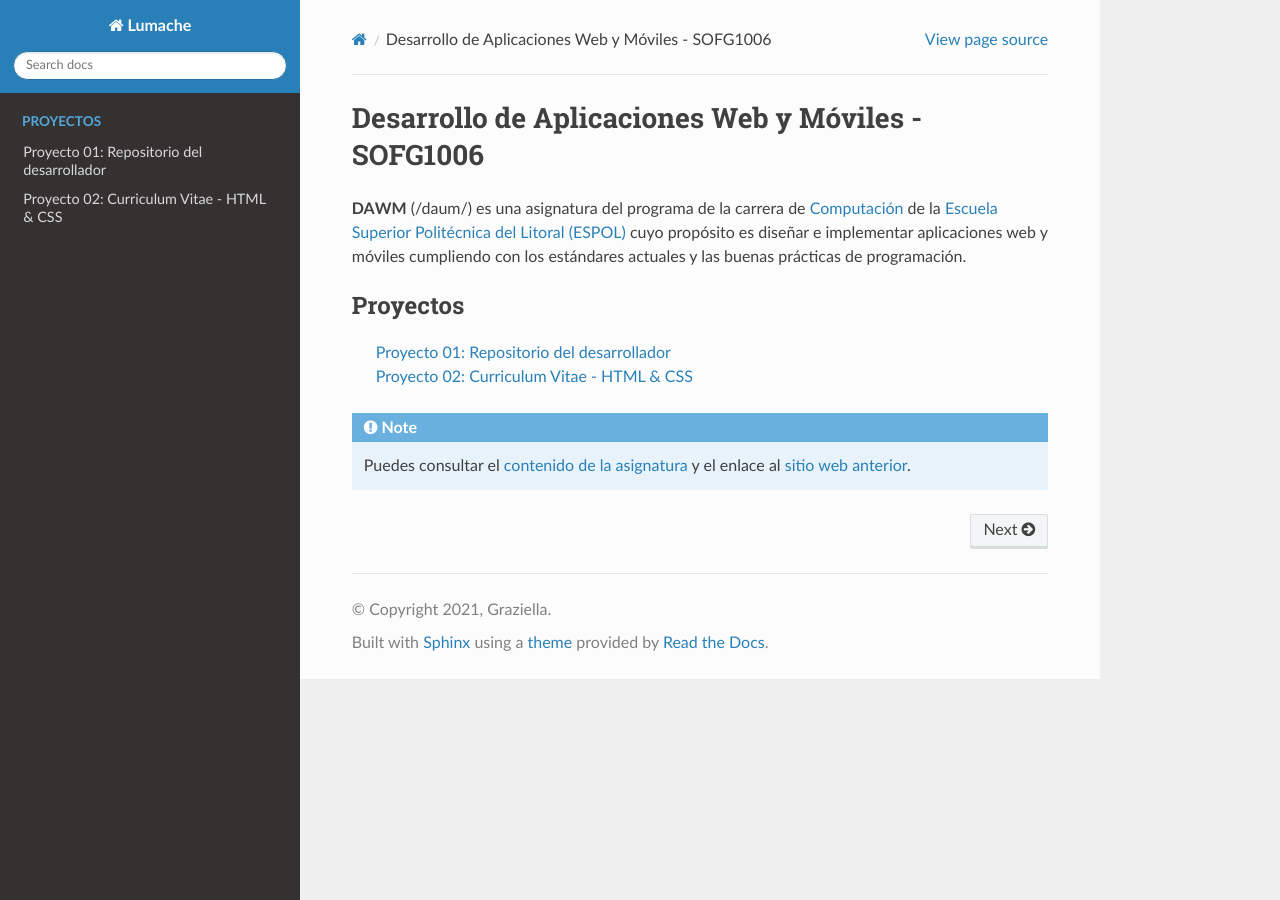
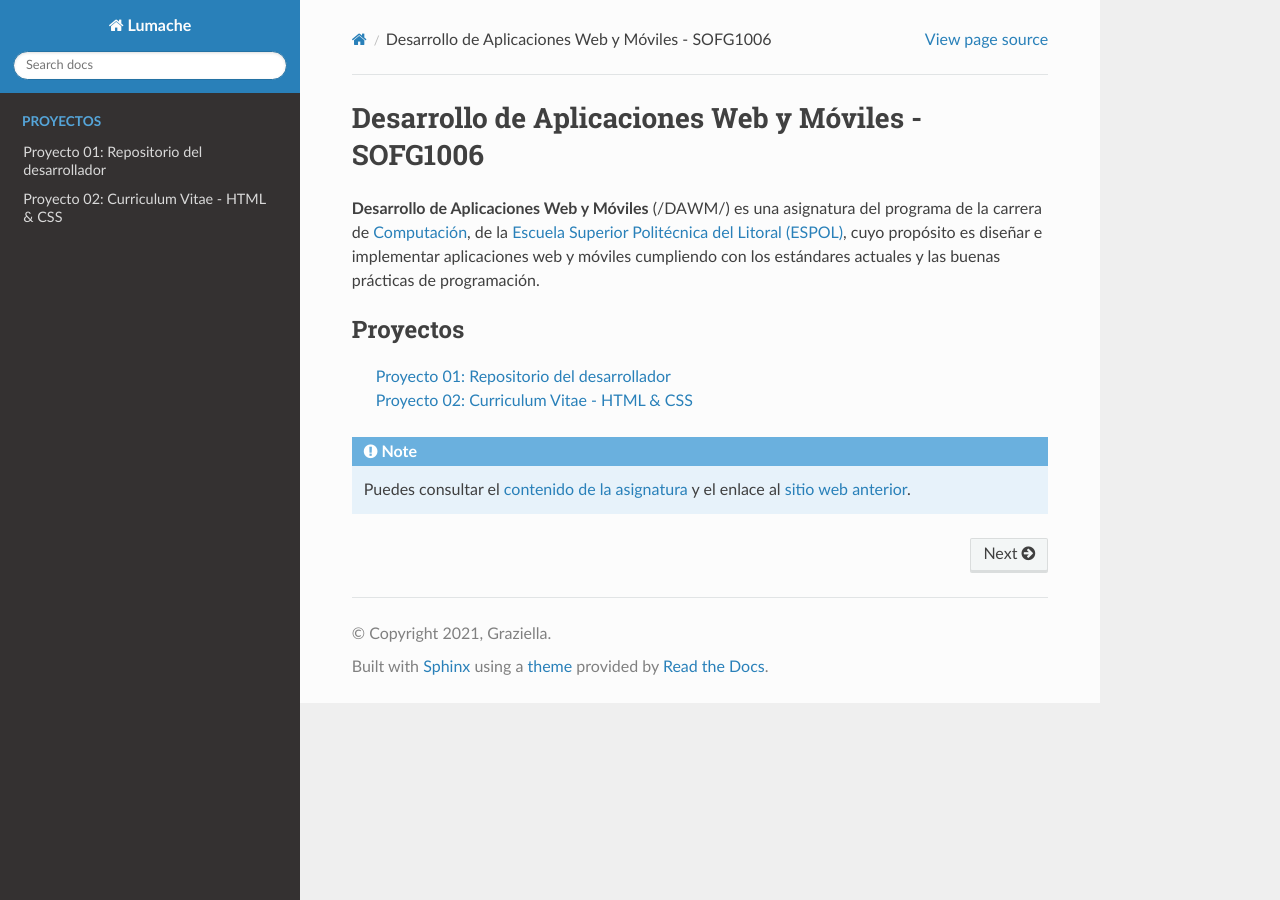
Before and after one commit to DAWMFIEC/DAWM-AI, a Sphinx documentation site: the page built from docs/source/index.rst, in a window 1280 px wide. Built offline with Sphinx 7.4.7 and the Read the Docs theme 3.1.0, drawn with Linux system fonts in a browser that asks for light colours.

Commit message:
new description

```diff
--- a/docs/source/index.rst
+++ b/docs/source/index.rst
@@ -1,8 +1,7 @@
 Desarrollo de Aplicaciones Web y Móviles - SOFG1006
 ===================================
 
-**DAWM** (/daum/) es una asignatura del programa de la carrera de
-`Computación <https://www.fiec.espol.edu.ec/es/carreras-de-grado/computacion>`_ de la `Escuela Superior Politécnica del Litoral (ESPOL) <https://www.espol.edu.ec/es>`_ cuyo propósito es diseñar e implementar aplicaciones web y
+**Desarrollo de Aplicaciones Web y Móviles** (/DAWM/) es una asignatura del programa de la carrera de `Computación <https://www.fiec.espol.edu.ec/es/carreras-de-grado/computacion>`_, de la `Escuela Superior Politécnica del Litoral (ESPOL) <https://www.espol.edu.ec/es>`_, cuyo propósito es diseñar e implementar aplicaciones web y
 móviles cumpliendo con los estándares actuales y las buenas prácticas de programación.
 
 .. toctree::
```
